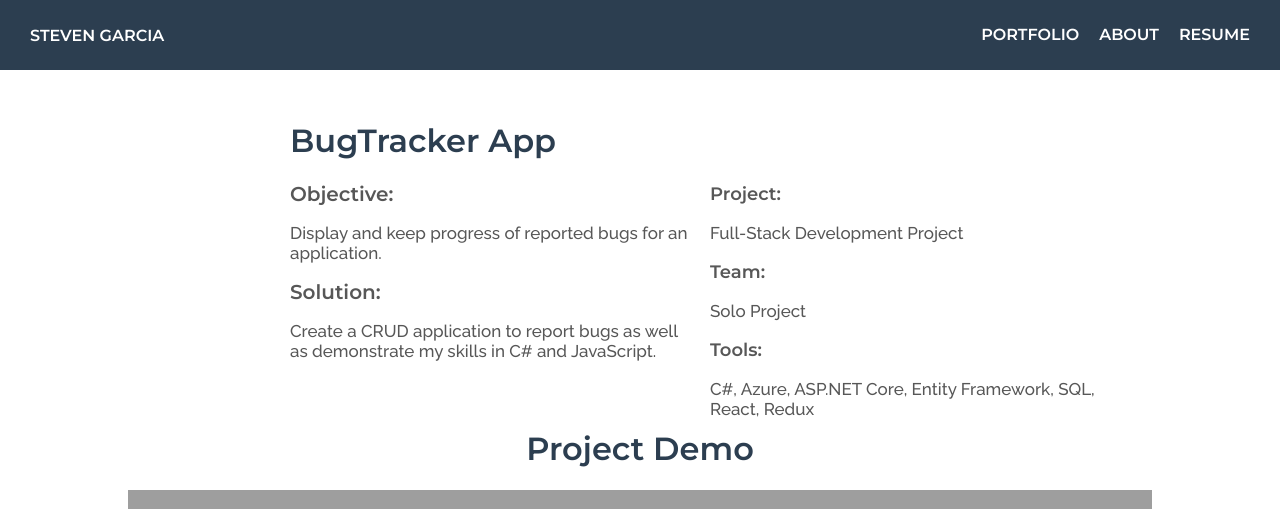
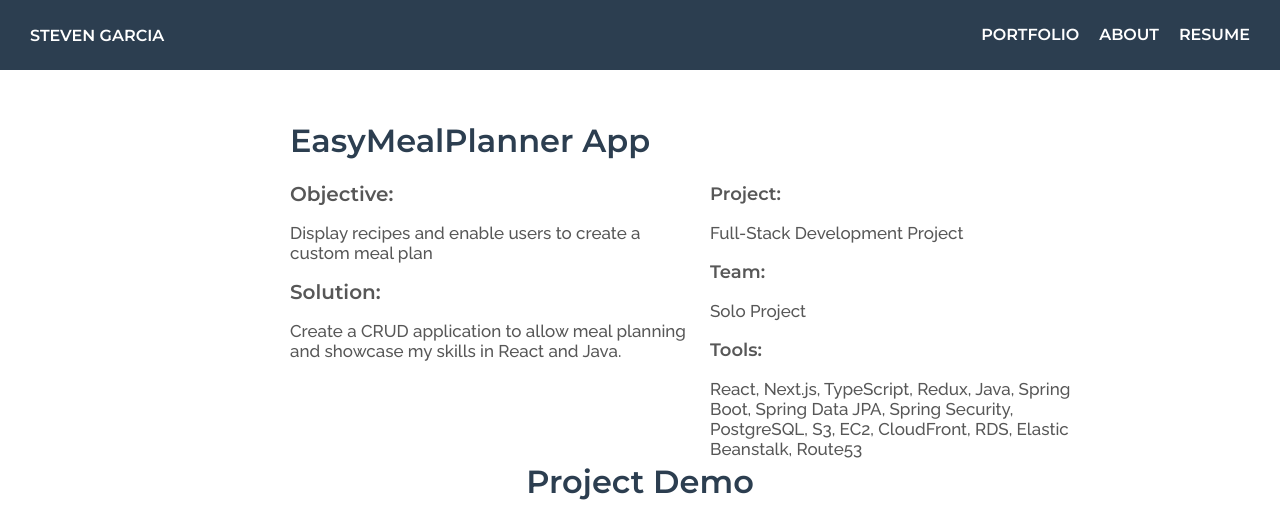
Before and after one commit to stevenGarciaDev/my-portfolio-website, a React (Create React App) app: page /project/1 in a window 1280 px wide. Shown: the top 509 px of the page. Built offline with nearby package versions, Linux system fonts and the light colour scheme; grey boxes are pictures that could not be loaded.

Commit message:
Update project info to account for new EasyMealPlanner app

```diff
--- a/src/components/portfolio-section.component.jsx
+++ b/src/components/portfolio-section.component.jsx
@@ -22,9 +22,10 @@ const GridContainer = styled.div`
 const PortfolioSection = () => {
     return (
         <GridContainer>
-            <PortfolioPreview id='1' name='BugTracker Web App' image={BugTrackerImage} />
-            <PortfolioPreview id='2' name='Subreddit Timer' image={SubredditImage} />
-            <PortfolioPreview id='3' name='BucketList Web App' image={BucketListImage} />
+            <PortfolioPreview id='1' name='EasyMealPlanners Web App' image={BugTrackerImage} />
+            <PortfolioPreview id='2' name='BugTracker Web App' image={BugTrackerImage} />
+            <PortfolioPreview id='3' name='Subreddit Timer' image={SubredditImage} />
+            <PortfolioPreview id='4' name='BucketList Web App' image={BucketListImage} />
         </GridContainer>
     );
 }
--- a/src/data/projects.data.js
+++ b/src/data/projects.data.js
@@ -1,21 +1,51 @@
 const PROJECTS_DATA = [
     {
         id: 1,
+        name: "EasyMealPlanner App",
+        objective: "Display recipes and enable users to create a custom meal plan",
+        solution: "Create a CRUD application to allow meal planning and showcase my skills in React and Java.",
+        projectType: "Full-Stack Development Project",
+        team: "Solo Project",
+        tools: [
+            "React",
+            "Next.js",
+            "TypeScript",
+            "Redux",
+            "Java",
+            "Spring Boot",
+            "Spring Data JPA",
+            "Spring Security",
+            "PostgreSQL",
+            "S3",
+            "EC2",
+            "CloudFront",
+            "RDS",
+            "Elastic Beanstalk",
+            "Route53"],
+        video1: {
+            "videoTitle": "Project Demo",
+            "videoURL": "https://www.youtube.com/embed/8A2Xrd-B1L0"
+        },
+        linkToProject: "https://easymealplanners.com",
+        linktoRepo: ""
+    },
+    {
+        id: 2,
         name: "BugTracker App",
         objective: "Display and keep progress of reported bugs for an application.",
         solution: "Create a CRUD application to report bugs as well as demonstrate my skills in C# and JavaScript.",
         projectType: "Full-Stack Development Project",
         team: "Solo Project",
-        tools: ["C#", "Azure", "ASP.NET Core", "Entity Framework", "SQL", "React", "Redux"],
+        tools: ["C#", "ASP.NET Core", "Entity Framework", "SQL Server", "React", "Redux"],
         video1: {
             "videoTitle": "Project Demo",
             "videoURL": "https://www.youtube.com/embed/8A2Xrd-B1L0"
         },
-        linkToProject: "https://bugtracks.azurewebsites.net/",
+        linkToProject: "",
         linktoRepo: "https://github.com/stevenGarciaDev/BugTrackerUI"
     },
     {
-        id: 2,
+        id: 3,
         name: "Subreddit Timer App",
         objective: "Develop a heatmap based on Reddit API to help users decide when to post on a subreddit.",
         solution: "Build a front end React app for displaying heatmap.",
@@ -30,13 +60,13 @@ const PROJECTS_DATA = [
         linktoRepo: "https://github.com/stevenGarciaDev/subreddit-timer"
     },
     {
-        id: 3,
+        id: 4,
         name: "BucketList",
         objective: "Enable users to create a bucket list and connect with other people who have similar items.",
         solution: "Build a CRUD application for users to create a bucket list and connect using React and Node.js.",
         projectType: "Full-Stack Development Project",
         team: "Senior Project Team of 4",
-        tools: ["React", "Redux", "Node.js", "MongoDB", "Heroku"],
+        tools: ["React", "Redux", "Node.js", "Express.js", "MongoDB", "Heroku"],
         video1: {
             "videoTitle": "Project Demo",
             "videoURL": "https://www.youtube.com/embed/sXEq82xQ5jM"
--- a/src/pages/project-detail.component.jsx
+++ b/src/pages/project-detail.component.jsx
@@ -94,7 +94,7 @@ const ProjectDescription = styled.div`
     }
 `;
 
-const ProjectName = styled.h1`;
+const ProjectName = styled.h1`
     color: #2c3e50;
 `;
 
```
